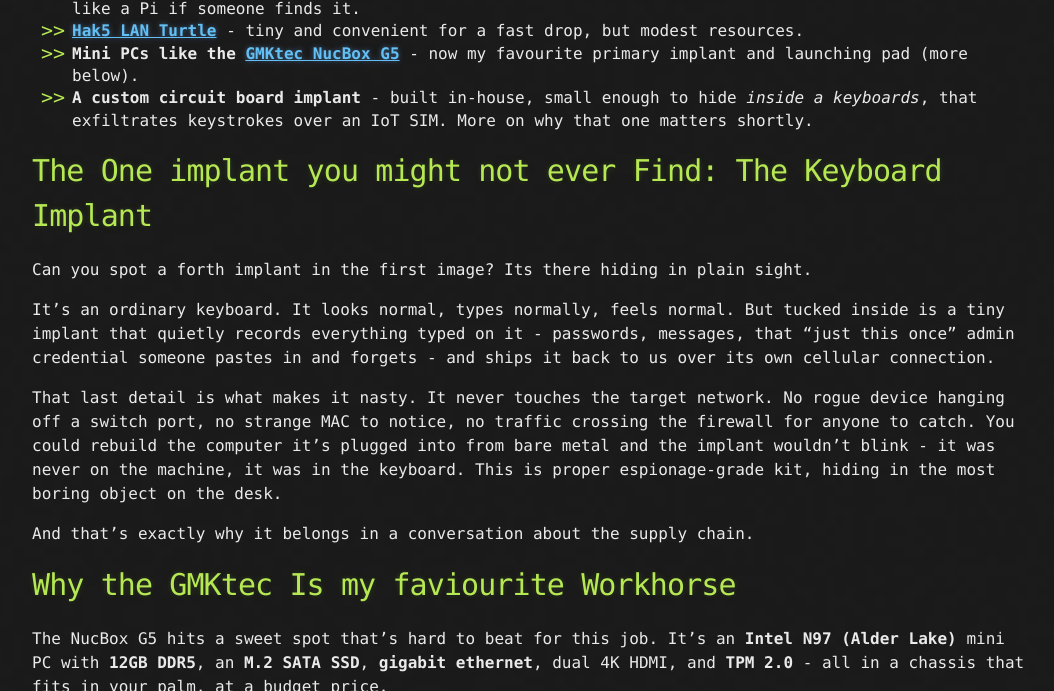
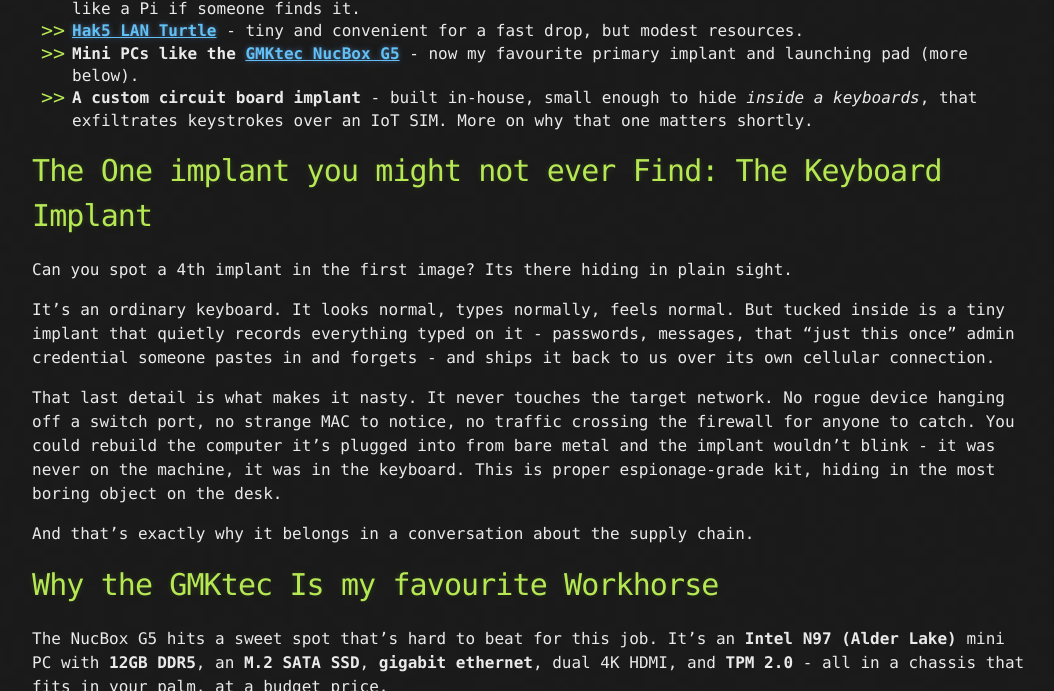
Before and after one commit to SV-ZeroOne/sv-zeroone.github.io, a Jekyll site: the page built from _posts/2026-10-12-physical-network-implants.md, in a window 1280 px wide and 900 px high, scrolled down 1271 px, cut to the strip 0-691 px from the top of the window. Shown: the whole strip, without its empty margins (108-1162 px from the left). Built offline with Jekyll 4.4.1, drawn with Linux system fonts in a browser that asks for light colours.

Commit message:
Spelling Fixes

```diff
--- a/_posts/2026-10-12-physical-network-implants.md
+++ b/_posts/2026-10-12-physical-network-implants.md
@@ -31,7 +31,7 @@ Implants have come a long way:
 
 # The One implant you might not ever Find: The Keyboard Implant
 
-Can you spot a forth implant in the first image? Its there hiding in plain sight.
+Can you spot a 4th implant in the first image? Its there hiding in plain sight.
 
 It's an ordinary keyboard. It looks normal, types normally, feels normal. But tucked inside is a tiny implant that quietly records everything typed on it - passwords, messages, that "just this once" admin credential someone pastes in and forgets - and ships it back to us over its own cellular connection.
 
@@ -39,12 +39,12 @@ That last detail is what makes it nasty. It never touches the target network. No
 
 And that's exactly why it belongs in a conversation about the supply chain.
 
-# Why the GMKtec Is my faviourite Workhorse
+# Why the GMKtec Is my favourite Workhorse
 
 The NucBox G5 hits a sweet spot that's hard to beat for this job. It's an **Intel N97 (Alder Lake)** mini PC with **12GB DDR5**, an **M.2 SATA SSD**, **gigabit ethernet**, dual 4K HDMI, and **TPM 2.0** - all in a chassis that fits in your palm, at a budget price.
 
 ![GMKtec NucBox G5 implant alongside a Raspberry Pi 4 and cellular dongles](/assets/images/gmktec-implant.jpg)
-![Inside GMKTek NucBox G5](/assets/images/gmktec_internals.png)
+![Inside GMK Tech NucBox G5](/assets/images/gmktec_internals.png)
 
 For an implant that matters:
 
```
